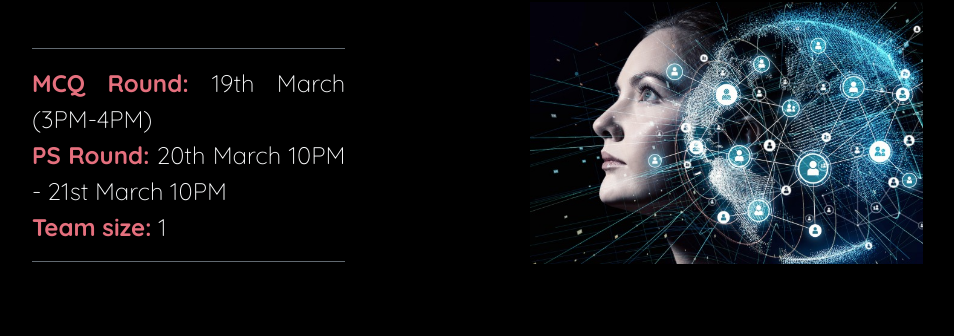
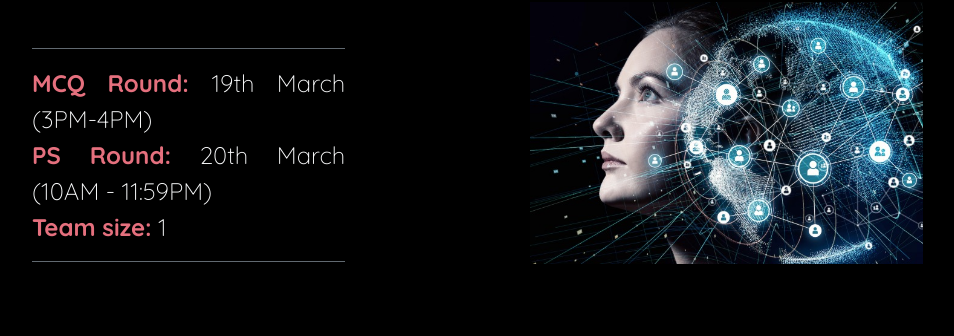
Before and after one commit to Prastuti-IIT-BHU/prastuti, a Django app: template templates/events/simulim.html in a window 1280 px wide. Shown: the part 272-608 px from the top of the page, without its empty margins (218-1172 px from the left). Run offline with Django 3.2, Linux system fonts and the light colour scheme; the template is opened without the code that fills it, so the values that code supplies are empty; some libraries are stand-ins or nearby versions; some web fonts are replaced.

Commit message:
Update simulim.html

```diff
--- a/templates/events/simulim.html
+++ b/templates/events/simulim.html
@@ -13,7 +13,7 @@
         <hr class="d-none d-md-block bg-secondary">
         <div>
           <p class="font-weight-light mt-2 mb-0"><span class="font-weight-bold" style="color:#e5707e">MCQ Round: </span>19th March (3PM-4PM)</p>
-          <p class="font-weight-light mb-0"><span class="font-weight-bold" style="color:#e5707e">PS Round: </span>20th March 10PM - 21st March 10PM</p>
+          <p class="font-weight-light mb-0"><span class="font-weight-bold" style="color:#e5707e">PS Round: </span>20th March (10AM - 11:59PM)</p>
           <p class="font-weight-light mb-3"><span class="font-weight-bold" style="color:#e5707e">Team size:</span>
             1</p>
         </div>
```
